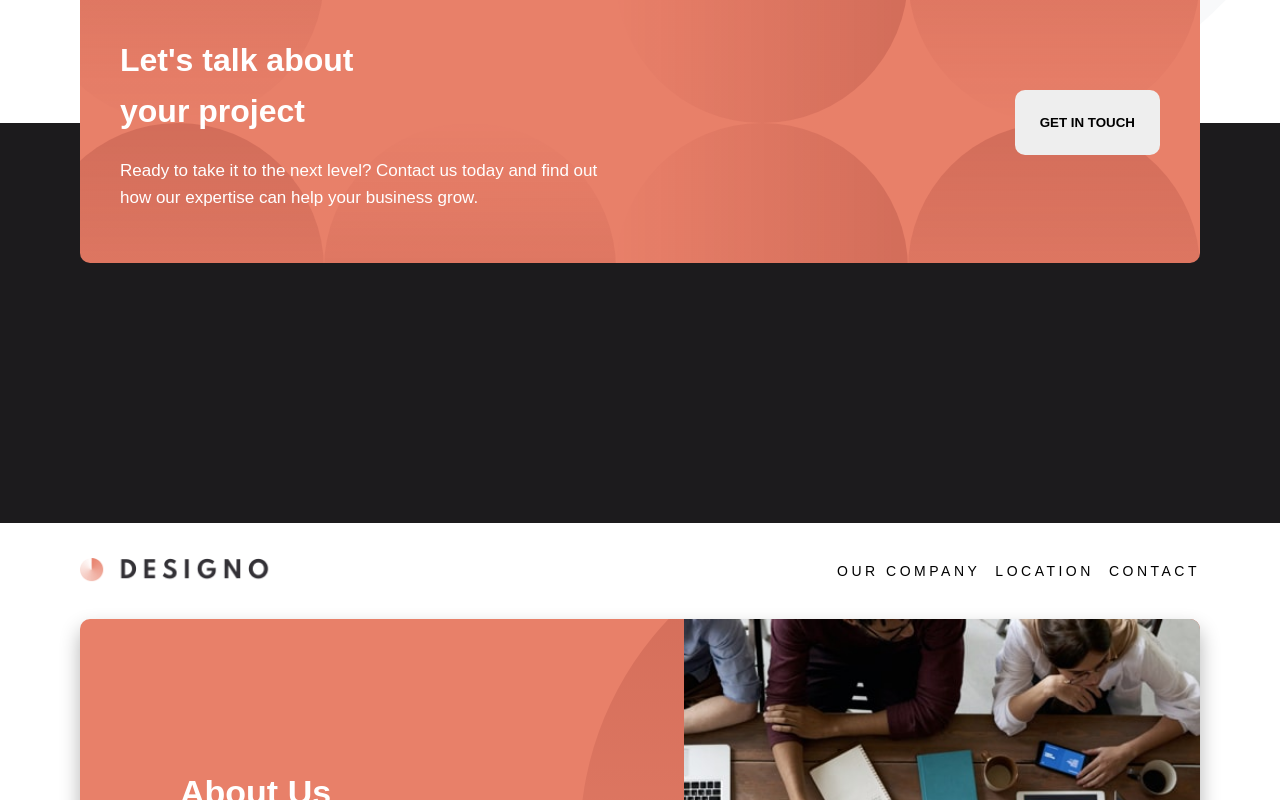
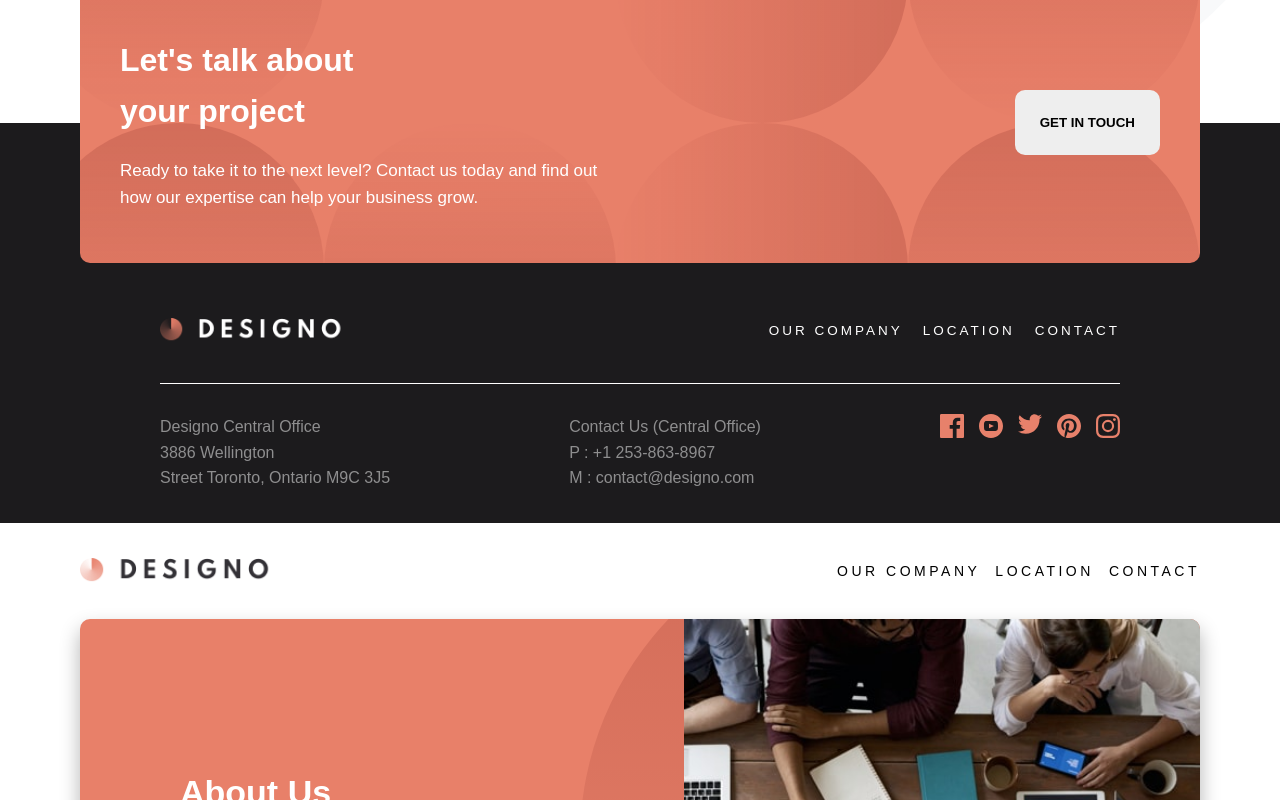
Before and after one commit to GeorgeFlood/Designo, a React (Vite) app: page / in a window 1280 px wide. Shown: the part 2000-2800 px from the top of the page. Built offline with nearby package versions, Linux system fonts and the light colour scheme.

Commit message:
contact form page
created the contact form page

```diff
--- a/src/App.jsx
+++ b/src/App.jsx
@@ -3,6 +3,7 @@ import "./app.css";
 import Home from "./pages/home";
 import OurCompany from "./pages/OurCompany";
 import Location from "./pages/Location";
+import Contact from "./pages/contact";
 
 function App() {
   return (
@@ -10,6 +11,7 @@ function App() {
       <Home />
       <OurCompany />
       <Location />
+      <Contact />
     </div>
   );
 }
--- a/src/components/Footer.jsx
+++ b/src/components/Footer.jsx
@@ -1,11 +1,70 @@
 import "./footer.css";
-
+// import logoDark from "../../assets/shared/desktop/logo-dark.pgn";
 const Footer = () => {
   return (
     <footer>
-      <div></div>
+      <div className="footer-content">
+        <div className="Logo-nav">
+          <img src="../../assets/shared/desktop/logo-light.png" alt="" />
+          <nav className="footerNav">
+            <ul>
+              <li>Our company</li>
+              <li>Location</li>
+              <li>Contact</li>
+            </ul>
+          </nav>
+        </div>
 
-      <div></div>
+        <div className="address-links">
+          <div className="footer-address">
+            <p>Designo Central Office</p>
+            <p>3886 Wellington</p>
+            <p>Street Toronto, Ontario M9C 3J5</p>
+          </div>
+          <div className="footer-contact">
+            <p>Contact Us (Central Office)</p>
+            <p>P : +1 253-863-8967 </p>
+            <p>M : contact@designo.com</p>
+          </div>
+          <div className="socialLinks">
+            <svg width="24" height="24" xmlns="http://www.w3.org/2000/svg">
+              <path
+                d="M22.675 0H1.325C.593 0 0 .593 0 1.325v21.351C0 23.407.593 24 1.325 24H12.82v-9.294H9.692v-3.622h3.128V8.413c0-3.1 1.893-4.788 4.659-4.788 1.325 0 2.463.099 2.795.143v3.24l-1.918.001c-1.504 0-1.795.715-1.795 1.763v2.313h3.587l-.467 3.622h-3.12V24h6.116c.73 0 1.323-.593 1.323-1.325V1.325C24 .593 23.407 0 22.675 0z"
+                fill="#E7816B"
+                fill-rule="nonzero"
+              />
+            </svg>
+            <svg width="24" height="24" xmlns="http://www.w3.org/2000/svg">
+              <path
+                d="M12 0C5.373 0 0 5.373 0 12s5.373 12 12 12 12-5.373 12-12S18.627 0 12 0zm4.441 16.892c-2.102.144-6.784.144-8.883 0C5.282 16.736 5.017 15.622 5 12c.017-3.629.285-4.736 2.558-4.892 2.099-.144 6.782-.144 8.883 0C18.718 7.264 18.982 8.378 19 12c-.018 3.629-.285 4.736-2.559 4.892zM10 9.658l4.917 2.338L10 14.342V9.658z"
+                fill="#E7816B"
+                fill-rule="nonzero"
+              />
+            </svg>
+            <svg width="24" height="20" xmlns="http://www.w3.org/2000/svg">
+              <path
+                d="M24 2.557a9.83 9.83 0 01-2.828.775A4.932 4.932 0 0023.337.608a9.864 9.864 0 01-3.127 1.195A4.916 4.916 0 0016.616.248c-3.179 0-5.515 2.966-4.797 6.045A13.978 13.978 0 011.671 1.149a4.93 4.93 0 001.523 6.574 4.903 4.903 0 01-2.229-.616c-.054 2.281 1.581 4.415 3.949 4.89a4.935 4.935 0 01-2.224.084 4.928 4.928 0 004.6 3.419A9.9 9.9 0 010 17.54a13.94 13.94 0 007.548 2.212c9.142 0 14.307-7.721 13.995-14.646A10.025 10.025 0 0024 2.557z"
+                fill="#E7816B"
+                fill-rule="nonzero"
+              />
+            </svg>
+            <svg width="24" height="24" xmlns="http://www.w3.org/2000/svg">
+              <path
+                d="M12 0C5.373 0 0 5.372 0 12c0 5.084 3.163 9.426 7.627 11.174-.105-.949-.2-2.405.042-3.441.218-.937 1.407-5.965 1.407-5.965s-.359-.719-.359-1.782c0-1.668.967-2.914 2.171-2.914 1.023 0 1.518.769 1.518 1.69 0 1.029-.655 2.568-.994 3.995-.283 1.194.599 2.169 1.777 2.169 2.133 0 3.772-2.249 3.772-5.495 0-2.873-2.064-4.882-5.012-4.882-3.414 0-5.418 2.561-5.418 5.207 0 1.031.397 2.138.893 2.738a.36.36 0 01.083.345l-.333 1.36c-.053.22-.174.267-.402.161-1.499-.698-2.436-2.889-2.436-4.649 0-3.785 2.75-7.262 7.929-7.262 4.163 0 7.398 2.967 7.398 6.931 0 4.136-2.607 7.464-6.227 7.464-1.216 0-2.359-.631-2.75-1.378l-.748 2.853c-.271 1.043-1.002 2.35-1.492 3.146C9.57 23.812 10.763 24 12 24c6.627 0 12-5.373 12-12 0-6.628-5.373-12-12-12z"
+                fill="#E7816B"
+                fill-rule="nonzero"
+              />
+            </svg>
+            <svg width="24" height="24" xmlns="http://www.w3.org/2000/svg">
+              <path
+                d="M12 2.163c3.204 0 3.584.012 4.85.07 3.252.148 4.771 1.691 4.919 4.919.058 1.265.069 1.645.069 4.849 0 3.205-.012 3.584-.069 4.849-.149 3.225-1.664 4.771-4.919 4.919-1.266.058-1.644.07-4.85.07-3.204 0-3.584-.012-4.849-.07-3.26-.149-4.771-1.699-4.919-4.92-.058-1.265-.07-1.644-.07-4.849 0-3.204.013-3.583.07-4.849.149-3.227 1.664-4.771 4.919-4.919 1.266-.057 1.645-.069 4.849-.069zM12 0C8.741 0 8.333.014 7.053.072 2.695.272.273 2.69.073 7.052.014 8.333 0 8.741 0 12c0 3.259.014 3.668.072 4.948.2 4.358 2.618 6.78 6.98 6.98C8.333 23.986 8.741 24 12 24c3.259 0 3.668-.014 4.948-.072 4.354-.2 6.782-2.618 6.979-6.98.059-1.28.073-1.689.073-4.948 0-3.259-.014-3.667-.072-4.947-.196-4.354-2.617-6.78-6.979-6.98C15.668.014 15.259 0 12 0zm0 5.838a6.162 6.162 0 100 12.324 6.162 6.162 0 000-12.324zM12 16a4 4 0 110-8 4 4 0 010 8zm6.406-11.845a1.44 1.44 0 100 2.881 1.44 1.44 0 000-2.881z"
+                fill="#E7816B"
+                fill-rule="nonzero"
+              />
+            </svg>
+          </div>
+        </div>
+      </div>
     </footer>
   );
 };
--- a/src/components/Locationdetails.jsx
+++ b/src/components/Locationdetails.jsx
@@ -3,26 +3,26 @@ import "./Locationdetails.css";
 
 const details = [
   {
-    image: "../assets/locations/desktop/image-map-canada.png", // Corrected path
+    image: "../assets/locations/desktop/image-map-canada.png",
     country: "Canada",
     officeName: "Designo Central Office",
     address: "3886 Wellington Street",
     cityState: "Toronto, Ontario M9C 3J5",
     phone: "+1 253-863-8967",
-    email: "contact@designo.ca", // Corrected email address
+    email: "contact@designo.ca",
   },
   {
-    image: "../assets/locations/desktop/image-map-australia.png", // Corrected path
+    image: "../assets/locations/desktop/image-map-australia.png",
     country: "Australia",
     officeName: "Designo AU Office",
     address: "19 Balonne Street",
     cityState: "New South Wales 2443",
     phone: "(02) 6720 9092",
-    email: "contact@designo.com.au", // Corrected email address
+    email: "contact@designo.com.au",
   },
   {
-    image: "../assets/locations/desktop/image-map-united-kingdom.png", // Corrected path
-    country: "United Kingdom", // Corrected misspelling
+    image: "../assets/locations/desktop/image-map-united-kingdom.png",
+    country: "United Kingdom",
     officeName: "Designo UK Office",
     address: "13 Colorado Way",
     cityState: "Rhyd-y-fro SA8 9GA",
--- a/src/components/footer.css
+++ b/src/components/footer.css
@@ -5,3 +5,62 @@ footer {
   height: 40rem;
   padding: 15rem 2rem 5rem 2rem;
 }
+
+.footer-content {
+  padding-top: 4.5rem;
+  margin: 0 14rem;
+  display: flex;
+  flex-direction: column;
+}
+
+.Logo-nav {
+  display: flex;
+  width: 100%;
+  align-items: center;
+  color: white;
+  justify-content: space-between;
+  text-align: center;
+  margin-bottom: 4rem;
+}
+
+.Logo-nav img {
+  height: 2.5rem;
+}
+
+.navbar.footer {
+  color: white;
+  font-size: 1.2rem;
+}
+
+.footerNav ul {
+  list-style: none;
+  font-size: 1.35rem;
+  font-weight: 500;
+  padding: 0;
+  text-transform: uppercase;
+  letter-spacing: 0.3rem;
+  display: flex;
+  gap: 20px;
+}
+
+.address-links {
+  display: flex;
+  justify-content: space-between;
+  border-top: 1px solid white;
+  padding: 3rem 0;
+  color: #8e8e8f;
+  font-size: 1.6rem;
+}
+
+.socialLinks {
+  display: flex;
+  gap: 15px;
+}
+
+.socialLinks svg {
+  cursor: pointer;
+}
+
+.socialLinks svg:hover {
+  opacity: 0.5;
+}
--- a/src/pages/Home.jsx
+++ b/src/pages/Home.jsx
@@ -1,6 +1,7 @@
 import "./home.css";
 import Navbar from "../components/Navbar";
 import Banner from "../components/banner";
+import Footer from "../components/Footer";
 
 const Home = () => {
   return (
@@ -864,11 +865,7 @@ const Home = () => {
 
       <Banner />
 
-      <footer>
-        <div></div>
-
-        <div></div>
-      </footer>
+      <Footer />
     </div>
   );
 };
--- /dev/null
+++ b/src/pages/contact.css
@@ -0,0 +1,92 @@
+.contact-container {
+  display: grid;
+
+  grid-template-rows: repeat(2, min-content);
+  grid-template-columns: 1fr repeat(8, minmax(min-content, 14rem)) 1fr;
+}
+
+.form-container {
+  grid-column: 2 / 10;
+  grid-row: 2 / 3;
+
+  display: flex;
+  background-color: var(--orange);
+  margin-bottom: 15rem;
+  border-radius: 1rem;
+  box-shadow: 0 1rem 2rem rgba(0, 0, 0, 0.3);
+  height: 45rem;
+}
+
+.form-text {
+  color: white;
+  flex-basis: 40%;
+  margin: auto 0 auto 10rem;
+}
+
+.form-text h3 {
+  font-size: 4rem;
+  margin-bottom: 2rem;
+}
+
+.form-text p {
+  font-size: 1.6rem;
+  font-weight: 400;
+}
+
+.form-inputs {
+  display: flex;
+  width: 60%;
+}
+
+form {
+  display: flex;
+  flex-direction: column;
+  align-items: center;
+  margin: auto 10rem auto auto;
+}
+
+form input {
+  width: 40rem;
+  height: 5rem;
+  border: none;
+  outline: none;
+  border-bottom: 2px solid white;
+  background-color: var(--orange);
+  margin-bottom: 2rem;
+  color: white;
+  font-size: 1.6rem;
+}
+
+form input::placeholder {
+  padding-left: 1rem;
+  color: rgba(255, 255, 255, 0.8);
+}
+
+form textarea {
+  height: 10rem;
+  width: 40rem;
+  border: none;
+  outline: none;
+  border-bottom: 2px solid white;
+  color: white;
+  font-size: 1.6rem;
+  background-color: var(--orange);
+}
+
+form textarea::placeholder {
+  padding-left: 1rem;
+  color: rgba(255, 255, 255, 0.8);
+}
+
+form button {
+  margin-left: auto;
+  margin-top: 1.5rem;
+  background-color: white;
+  border: none;
+  outline: none;
+  border-radius: 1rem;
+  padding: 1.5rem 4rem;
+  font-size: 1.8rem;
+  text-transform: uppercase;
+  cursor: pointer;
+}
--- a/src/pages/contact.jsx
+++ b/src/pages/contact.jsx
@@ -0,0 +1,72 @@
+import "./contact.css";
+import Navbar from "../components/Navbar";
+import LocationBar from "../components/LocationBar";
+import Footer from "../components/Footer";
+
+const Contact = () => {
+  return (
+    <div className="contact-container">
+      <Navbar />
+
+      <div className="form-container">
+        <div className="form-text">
+          <h3>Contact Us</h3>
+          <p>
+            Ready to take it to the next level? Let’s talk about your project or
+            idea and find out how we can help your business grow. If you are
+            looking for unique digital experiences that’s relatable to your
+            users, drop us a line.
+          </p>
+        </div>
+        <div className="form-inputs">
+          <form>
+            <div className="input-group">
+              <input
+                type="text"
+                id="name"
+                name="name"
+                placeholder="Name"
+                required
+              />
+            </div>
+
+            <div className="input-group">
+              <input
+                type="email"
+                id="email"
+                name="email"
+                placeholder="Email address"
+                required
+              />
+            </div>
+
+            <div className="input-group">
+              <input
+                type="tel"
+                id="phone"
+                name="phone"
+                placeholder="Phone Number"
+              />
+            </div>
+
+            <div className="input-group">
+              <textarea
+                id="message"
+                name="message"
+                required
+                placeholder="Message"
+              ></textarea>
+            </div>
+
+            <button type="submit">Submit</button>
+          </form>
+        </div>
+      </div>
+
+      <LocationBar />
+      <Footer />
+    </div>
+  );
+};
+
+export default Contact;
```
